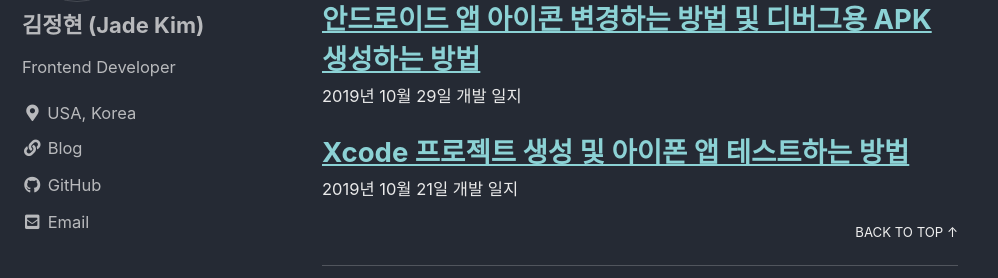
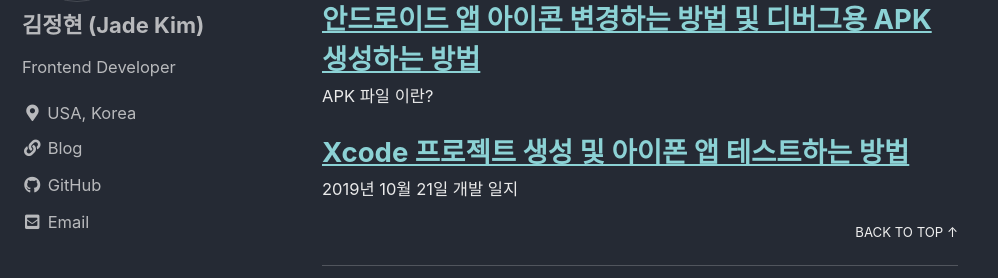
Before and after one commit to trevino-kim/github.io, a Jekyll site: the page built from _pages/tag-archive.md, in a window 1280 px wide and 900 px high, scrolled down 630 px. Shown: the part 174-452 px from the top of the window, without its empty margins (0-998 px from the left). Built offline with Jekyll 4.4.1, drawn with Linux system fonts in a browser that asks for light colours; cached includes are drawn as plain includes; some of the changed text lies outside the part shown.

Commit message:
Update 2019-10-29-Change-Android-App-Icon.md

```diff
--- a/_posts/2019-10-29-Change-Android-App-Icon.md
+++ b/_posts/2019-10-29-Change-Android-App-Icon.md
@@ -1,7 +1,9 @@
 ---
 title: "안드로이드 앱 아이콘 변경하는 방법 및 디버그용 APK 생성하는 방법"
+excerpt: "APK 파일 이란?"
 header:
   image: /assets/images/2019-10-29.png
+  teaser: /assets/images/2019-10-29.jpg
 categories:
     - Android
 tags:
```
